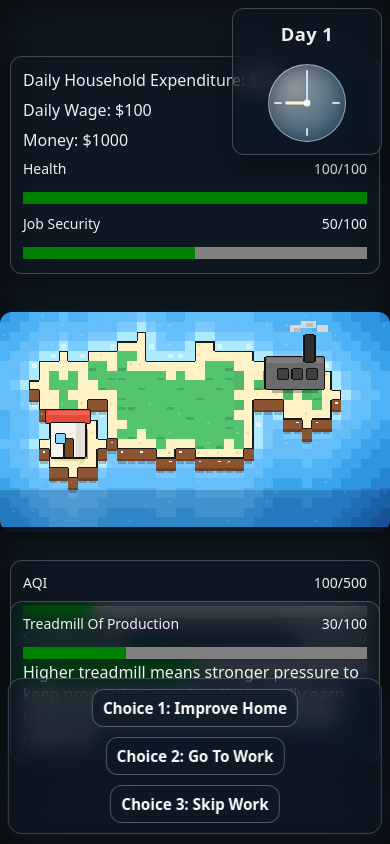
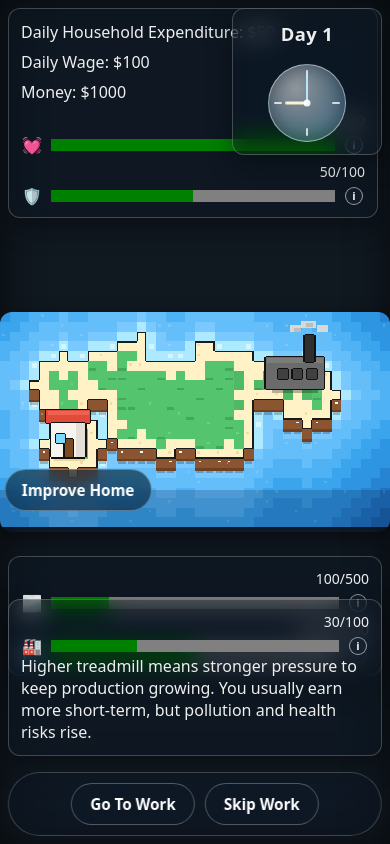
Before and after one commit to rachit182/imperfect-game, a React (Vite) app: page / in a window 390 px wide. Built offline with nearby package versions, Linux system fonts and the light colour scheme.

Commit message:
repositioning + UI improvements
icons instead of text indicators with info button,
pill like buttons,
Improve home button overlay.

```diff
--- a/src/components/Controls.jsx
+++ b/src/components/Controls.jsx
@@ -78,23 +78,37 @@ export default function Controls() {
     }
   }
 
-  const mustInclude = choices.filter((choice) => choice.mustInclude);
-  const optional = choices
+  const homeChoice = choices.find((choice) => choice.type === "REQUEST_BUILD_HOME");
+  const nonHomeChoices = choices.filter((choice) => choice.type !== "REQUEST_BUILD_HOME");
+
+  const mustInclude = nonHomeChoices.filter((choice) => choice.mustInclude);
+  const optional = nonHomeChoices
     .filter((choice) => !choice.mustInclude)
     .sort((a, b) => b.priority - a.priority);
   const visibleChoices = [...mustInclude, ...optional].slice(0, 3);
 
   return (
+    <>
+      {homeChoice && (
+        <button
+          className="glass-button home-improve-button"
+          onClick={() => dispatch({ type: homeChoice.type })}
+        >
+          {homeChoice.label}
+        </button>
+      )}
+
       <div className="controls">
-      {visibleChoices.map((choice, index) => (
+        {visibleChoices.map((choice) => (
           <button
             key={choice.type}
             className="glass-button"
             onClick={() => dispatch({ type: choice.type })}
           >
-          Choice {index + 1}: {choice.label}
+            {choice.label}
           </button>
         ))}
       </div>
+    </>
   );
 }
--- a/src/components/Dashboard.jsx
+++ b/src/components/Dashboard.jsx
@@ -15,6 +15,22 @@ const MAX_LEVELS = {
   factoryProfitability: 100
 };
 
+const METRIC_ICONS = {
+  Health: "💓",
+  "Job Security": "🛡️",
+  AQI: "🌫️",
+  "Sea Water Level": "🌊",
+  "Treadmill Of Production": "🏭"
+};
+
+const METRIC_DESCRIPTIONS = {
+  Health: "Your physical condition. If it gets too low, you die.",
+  "Job Security": "How stable your job is. Lower security means higher layoff risk.",
+  AQI: "Air quality index. Higher AQI means worse air and more health damage.",
+  "Sea Water Level": "How much the sea has risen around the island.",
+  "Treadmill Of Production": "Pressure to keep producing more for short-term gains."
+};
+
 export default function Dashboard() {
   const { state, dispatch } = useContext(GameContext);
 
@@ -23,13 +39,26 @@ export default function Dashboard() {
 
   const renderMetricBar = (label, value, max, decimals = 0) => {
     const clampedValue = Math.max(0, Math.min(value, max));
+    const metricIcon = METRIC_ICONS[label] || "•";
+    const metricDescription = METRIC_DESCRIPTIONS[label] || "No description available.";
     return (
       <div className="metric-row">
         <div className="metric-head">
-          <span>{label}</span>
           <span>{formatWithMax(value, max, decimals)}</span>
         </div>
-        <progress className="metric-bar" value={clampedValue} max={max} />
+        <div className="metric-track-row">
+          <span className="metric-icon-label" role="img" aria-label={label} title={label}>
+            {metricIcon}
+          </span>
+          <progress className="metric-bar" value={clampedValue} max={max} />
+          <span className="metric-info-wrap" tabIndex={0} aria-label={`${label} info`}>
+            <span className="metric-info-icon">i</span>
+            <span className="metric-tooltip">
+              <strong>{label}</strong>
+              <span>{metricDescription}</span>
+            </span>
+          </span>
+        </div>
       </div>
     );
   };
--- a/src/styles.css
+++ b/src/styles.css
@@ -91,8 +91,8 @@ select {
 
 .hud-top-left {
   position: absolute;
-  top: 64px;
-  left: 16px;
+  top: max(8px, env(safe-area-inset-top));
+  left: max(8px, env(safe-area-inset-left));
   z-index: 15;
   width: min(420px, calc(100vw - 32px));
 }
@@ -100,7 +100,7 @@ select {
 .hud-bottom-left {
   position: absolute;
   left: 16px;
-  bottom: 98px;
+  bottom: max(8px, env(safe-area-inset-bottom));
   z-index: 15;
   width: min(360px, calc(50vw - 24px));
 }
@@ -108,7 +108,7 @@ select {
 .hud-bottom-right {
   position: absolute;
   right: 16px;
-  bottom: 98px;
+  bottom: max(8px, env(safe-area-inset-bottom));
   z-index: 15;
   width: min(420px, calc(50vw - 24px));
 }
@@ -256,6 +256,13 @@ select {
   margin-top: 8px;
 }
 
+.metric-track-row {
+  display: grid;
+  grid-template-columns: 22px minmax(0, 1fr) 22px;
+  align-items: center;
+  gap: 8px;
+}
+
 /* Make long debug text/labels wrap and scroll if necessary */
 .dashboard-right .debug-list,
 .dashboard-right .hidden-vars {
@@ -312,10 +319,18 @@ select {
 /* Metric header + bar helper */
 .metric-head {
   display: flex;
-  justify-content: space-between;
+  justify-content: flex-end;
   gap: 12px;
   font-size: 14px;
   margin-bottom: 6px;
+}
+
+.metric-icon-label {
+  display: inline-flex;
+  align-items: center;
+  justify-content: center;
+  font-size: 1rem;
+  line-height: 1;
 }
 
 .metric-bar {
@@ -324,6 +339,67 @@ select {
   height: 12px;
   border-radius: 6px;
   box-sizing: border-box;
+}
+
+.metric-info-wrap {
+  position: relative;
+  display: inline-flex;
+  align-items: center;
+  justify-content: center;
+  outline: none;
+}
+
+.metric-info-icon {
+  width: 18px;
+  height: 18px;
+  border-radius: 50%;
+  border: 1px solid rgba(255, 255, 255, 0.55);
+  font-size: 11px;
+  font-weight: 700;
+  line-height: 16px;
+  text-align: center;
+  color: rgba(255, 255, 255, 0.95);
+  background: rgba(23, 34, 49, 0.6);
+}
+
+.metric-tooltip {
+  position: absolute;
+  right: 0;
+  bottom: calc(100% + 8px);
+  width: 220px;
+  padding: 8px 10px;
+  border-radius: 10px;
+  border: 1px solid rgba(255, 255, 255, 0.24);
+  background: rgba(14, 22, 34, 0.95);
+  box-shadow: 0 10px 24px rgba(0, 0, 0, 0.45);
+  backdrop-filter: blur(8px);
+  -webkit-backdrop-filter: blur(8px);
+  color: #f5f8ff;
+  opacity: 0;
+  visibility: hidden;
+  transform: translateY(4px);
+  transition: opacity 0.16s ease, transform 0.16s ease;
+  pointer-events: none;
+  z-index: 40;
+}
+
+.metric-tooltip strong {
+  display: block;
+  font-size: 12px;
+  margin-bottom: 4px;
+}
+
+.metric-tooltip span {
+  display: block;
+  font-size: 11px;
+  line-height: 1.35;
+}
+
+.metric-info-wrap:hover .metric-tooltip,
+.metric-info-wrap:focus-visible .metric-tooltip {
+  opacity: 1;
+  visibility: visible;
+  transform: translateY(0);
 }
 
 /* ========== ISLAND AREA ========== */
@@ -453,14 +529,14 @@ button:active {
   position: absolute;
   left: 50%;
   transform: translateX(-50%);
-  bottom: 16px;
+  bottom: max(8px, env(safe-area-inset-bottom));
   z-index: 20;
   display: flex;
   gap: 10px;
   flex-wrap: wrap;
   justify-content: center;
   padding: 10px;
-  border-radius: 14px;
+  border-radius: 999px;
   background: rgba(18, 26, 38, 0.3);
   border: 1px solid rgba(255, 255, 255, 0.2);
   backdrop-filter: blur(12px) saturate(140%);
@@ -469,6 +545,22 @@ button:active {
 
 .glass-button {
   background: rgba(15, 26, 40, 0.62);
+}
+
+.controls .glass-button {
+  border-radius: 999px;
+  padding: 10px 18px;
+}
+
+.home-improve-button {
+  position: absolute;
+  left: 18%;
+  top: 56%;
+  z-index: 19;
+  transform: translate(-50%, -50%);
+  border-radius: 999px;
+  padding: 10px 16px;
+  pointer-events: auto;
 }
 
 /* ========== HELPERS / RESPONSIVE ========== */
@@ -509,7 +601,7 @@ button:active {
 
   .hud-corner,
   .hud-top-left {
-    left: 10px;
+    left: max(8px, env(safe-area-inset-left));
     max-width: min(360px, calc(100vw - 20px));
   }
 
@@ -519,19 +611,19 @@ button:active {
   }
 
   .hud-top-left {
-    top: 56px;
+    top: max(8px, env(safe-area-inset-top));
     width: min(360px, calc(100vw - 20px));
   }
 
   .hud-bottom-left {
-    left: 10px;
-    bottom: 86px;
+    left: max(8px, env(safe-area-inset-left));
+    bottom: calc(88px + env(safe-area-inset-bottom));
     width: min(320px, calc(50vw - 16px));
   }
 
   .hud-bottom-right {
-    right: 10px;
-    bottom: 86px;
+    right: max(8px, env(safe-area-inset-right));
+    bottom: calc(88px + env(safe-area-inset-bottom));
     width: min(340px, calc(50vw - 16px));
   }
 
@@ -558,24 +650,24 @@ button:active {
   }
 
   .hud-top-left {
-    top: 56px;
-    left: 10px;
+    top: max(8px, env(safe-area-inset-top));
+    left: max(8px, env(safe-area-inset-left));
     width: calc(100vw - 20px);
     max-width: calc(100vw - 20px);
   }
 
   .hud-bottom-left {
-    left: 10px;
-    right: 10px;
-    bottom: 156px;
+    left: max(8px, env(safe-area-inset-left));
+    right: max(8px, env(safe-area-inset-right));
+    bottom: calc(168px + env(safe-area-inset-bottom));
     width: auto;
     max-width: none;
   }
 
   .hud-bottom-right {
-    left: 10px;
-    right: 10px;
-    bottom: 82px;
+    left: max(8px, env(safe-area-inset-left));
+    right: max(8px, env(safe-area-inset-right));
+    bottom: calc(88px + env(safe-area-inset-bottom));
     width: auto;
     max-width: none;
   }
@@ -595,8 +687,13 @@ button:active {
     left: 50%;
     right: auto;
     transform: translateX(-50%);
-    bottom: 10px;
+    bottom: max(8px, env(safe-area-inset-bottom));
     width: min(96vw, 640px);
+  }
+
+  .home-improve-button {
+    left: 20%;
+    top: 58%;
   }
 
   button {
@@ -604,3 +701,19 @@ button:active {
     font-size: 0.95rem;
   }
 }
+
+@media (min-width: 521px) and (max-width: 1240px), (min-width: 521px) and (max-height: 760px) {
+  .hud-bottom-left {
+    left: max(8px, env(safe-area-inset-left));
+    right: auto;
+    bottom: calc(88px + env(safe-area-inset-bottom));
+    width: min(320px, calc(50vw - 16px));
+  }
+
+  .hud-bottom-right {
+    right: max(8px, env(safe-area-inset-right));
+    left: auto;
+    bottom: calc(88px + env(safe-area-inset-bottom));
+    width: min(340px, calc(50vw - 16px));
+  }
+}
```
Lines whose indentation alone changed are shown as unchanged.
